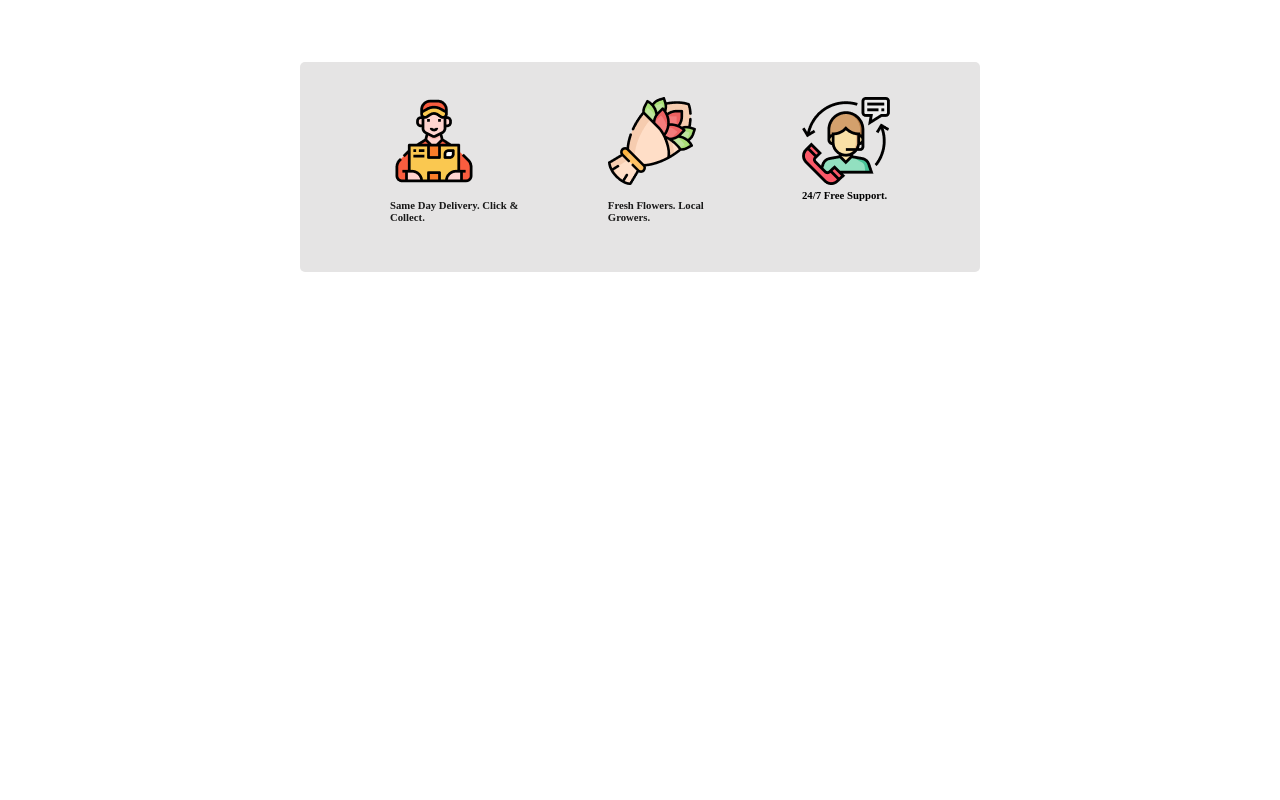
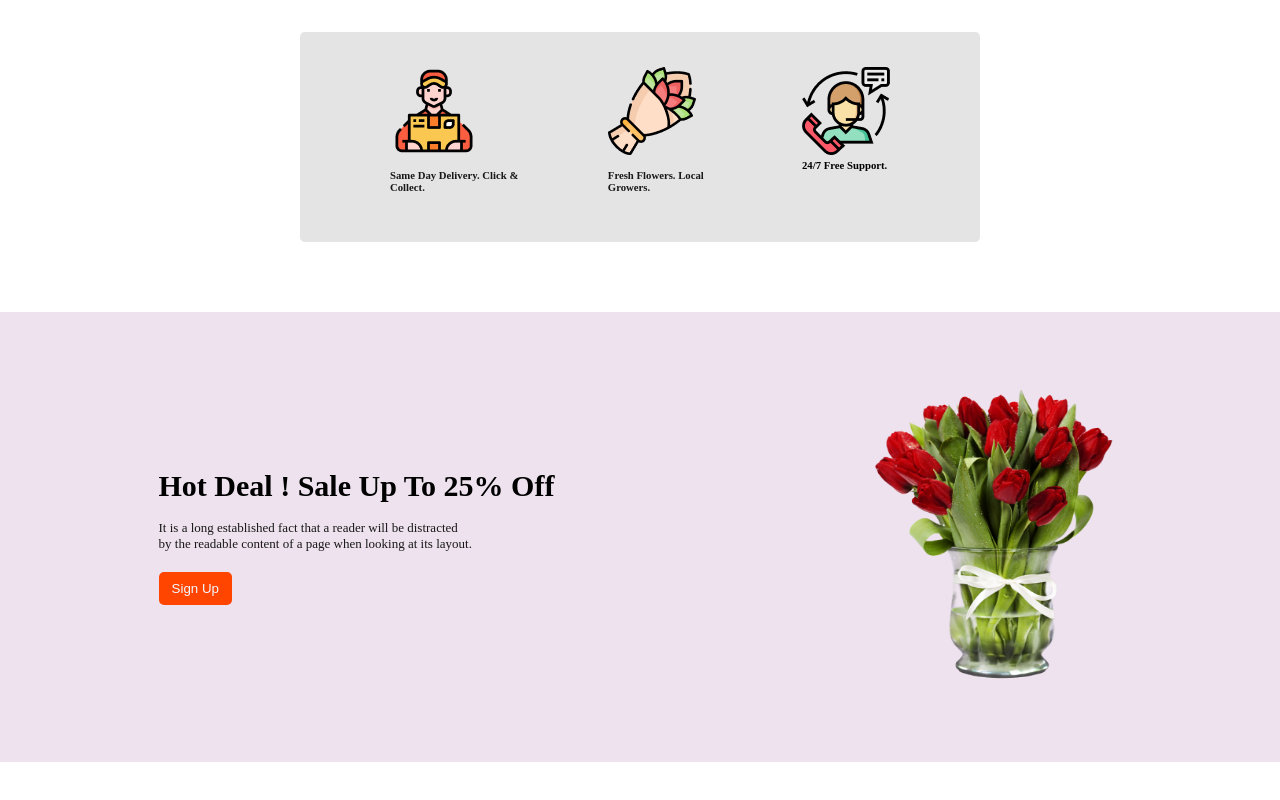
Before and after one commit to rxasif07/assanment1, a plain HTML site: page index.html in a window 1280 px wide. Shown: the part 1032-1832 px from the top of the page. Before the commit the page ends 1374 px from the top, so only its background shows below. Drawn offline with Linux system fonts and the light colour scheme.

Commit message:
main part 4 add

```diff
--- a/index.html
+++ b/index.html
@@ -66,6 +66,20 @@
                     <h6>24/7 Free Support.</h6>
                 </div>
             </div>
+            <!-- main section-4 -->
+            <div class="main4-container">
+                <div>
+                    <h4 class="main4-taitle">Hot Deal ! Sale Up To 25% Off</h4>
+                    <p class="main1-title-p"> It is a long established fact that a reader will be distracted <br> by the readable content of a page when looking at its layout.</p>
+                    <button class="prymari-btn">Sign Up</button>
+                </div>
+                <div>
+                    <img class="main4-img" src="/style/Flower Asset/pngwing 8.png" alt="">
+                </div>
+            </div>
+            <div>
+
+            </div>
         </section>
 
     </main>
--- a/style/style.css
+++ b/style/style.css
@@ -7,15 +7,16 @@
 
 .main-header{
     background-color: rgb(205, 160, 175);
-    height: 500px;
+    height: 470px;
     display: flex;
     justify-content: space-around;
     align-items: center;
     gap: 100px;
 }
 .header-img{
-    height: 500px;
+    height: 470px;
     width: 400px;
+
 }
 .header-title{
     font-size: 30px;
@@ -99,3 +100,24 @@
     margin-top: 10px;
     color: #181818;
 }
+
+/* main part 4 */
+
+.main4-container{
+    display: flex;
+    justify-content: space-around;
+    align-items: center;
+    background-color: rgb(237, 226, 237);
+    padding: 40px 0px;
+    margin-top: 40px;
+    height: 370px;
+    margin-bottom: 100px;
+}
+.main4-taitle{
+    font-size: 30px;
+    margin-bottom: 17px;
+}
+.main4-img{
+    height: 300px;
+    width: 250px;
+}
```
